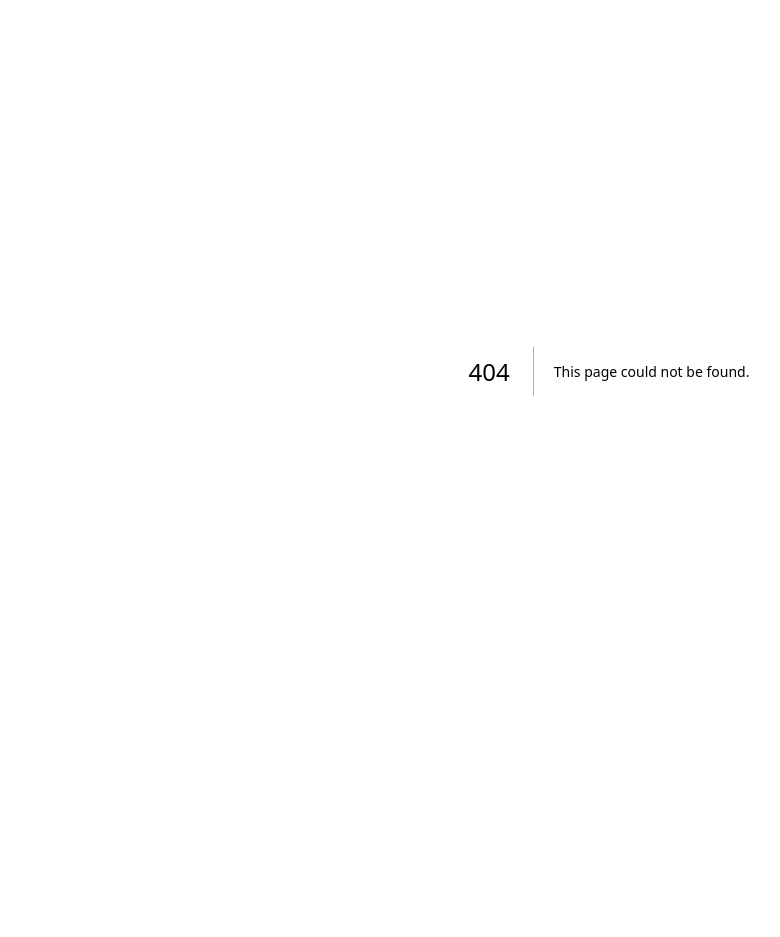
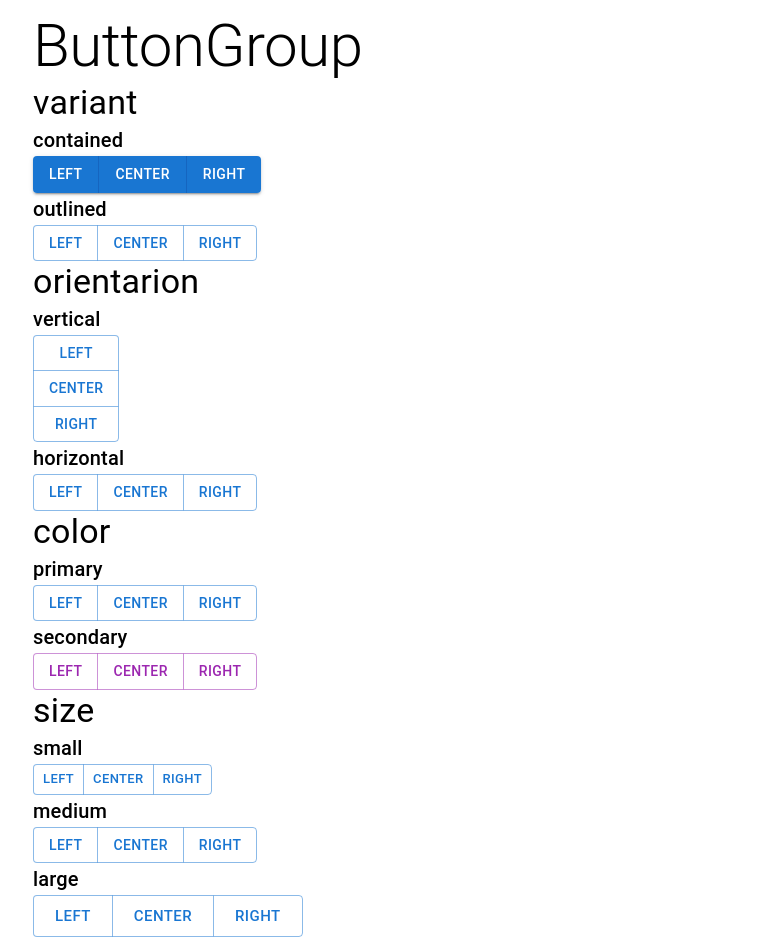
Before and after one commit to vinicius-el-khalili/material101, a Next.js app: page /lessons/buttongroup in a window 1280 px wide. Before the commit this address had no page. Shown: the part 202-1139 px from the top of the page, without its empty margins (31-811 px from the left). Before the commit the page ends 973 px from the top, so only its background shows below. Built offline with nearby package versions, Linux system fonts and the light colour scheme.

Commit message:
ButtonGroup

```diff
--- a/app/layout.tsx
+++ b/app/layout.tsx
@@ -31,15 +31,21 @@ export default function RootLayout({
             </Typography>
           </Link>
 
+          <Link href={"/lessons/stack"}>
+            <Typography variant="h6" gutterBottom>
+              Stack
+            </Typography>
+          </Link>
+
           <Link href={"/lessons/button"}>
             <Typography variant="h6" gutterBottom>
               Button
             </Typography>
           </Link>
 
-          <Link href={"/lessons/stack"}>
+          <Link href={"/lessons/buttongroup"}>
             <Typography variant="h6" gutterBottom>
-              Stack
+              ButtonGroup
             </Typography>
           </Link>
 
--- /dev/null
+++ b/app/lessons/buttongroup/page.tsx
@@ -0,0 +1,82 @@
+import { Button, ButtonGroup, Stack, Typography } from "@mui/material";
+
+const Page = () => {
+    return (
+        <>
+        <Typography variant="h2">ButtonGroup</Typography>
+
+        <Typography variant="h4">variant</Typography>
+
+        <Typography variant="h6">contained</Typography>
+        <ButtonGroup variant="contained">
+            <Button>Left</Button>
+            <Button>Center</Button>
+            <Button>Right</Button>
+        </ButtonGroup>
+
+        <Typography variant="h6">outlined</Typography>
+        <ButtonGroup variant="outlined">
+            <Button>Left</Button>
+            <Button>Center</Button>
+            <Button>Right</Button>
+        </ButtonGroup>
+
+        <Typography variant="h4">orientarion</Typography>
+
+        <Typography variant="h6">vertical</Typography>
+        <ButtonGroup orientation="vertical">
+            <Button>Left</Button>
+            <Button>Center</Button>
+            <Button>Right</Button>
+        </ButtonGroup>
+
+        <Typography variant="h6">horizontal</Typography>
+        <ButtonGroup orientation="horizontal">
+            <Button>Left</Button>
+            <Button>Center</Button>
+            <Button>Right</Button>
+        </ButtonGroup>
+
+        <Typography variant="h4">color</Typography>
+
+        <Typography variant="h6">primary</Typography>
+        <ButtonGroup color="primary">
+            <Button>Left</Button>
+            <Button>Center</Button>
+            <Button>Right</Button>
+        </ButtonGroup>
+
+        <Typography variant="h6">secondary</Typography>
+        <ButtonGroup color="secondary">
+            <Button>Left</Button>
+            <Button>Center</Button>
+            <Button>Right</Button>
+        </ButtonGroup>
+
+        <Typography variant="h4">size</Typography>
+
+        <Typography variant="h6">small</Typography>
+        <ButtonGroup size="small">
+            <Button>Left</Button>
+            <Button>Center</Button>
+            <Button>Right</Button>
+        </ButtonGroup>
+
+        <Typography variant="h6">medium</Typography>
+        <ButtonGroup size="medium">
+            <Button>Left</Button>
+            <Button>Center</Button>
+            <Button>Right</Button>
+        </ButtonGroup>
+
+        <Typography variant="h6">large</Typography>
+        <ButtonGroup size="large">
+            <Button>Left</Button>
+            <Button>Center</Button>
+            <Button>Right</Button>
+        </ButtonGroup>
+        </>
+    );
+}
+
+export default Page;
```
